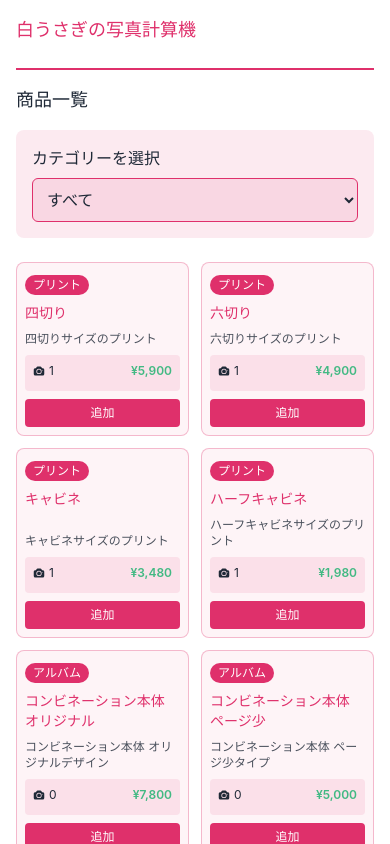
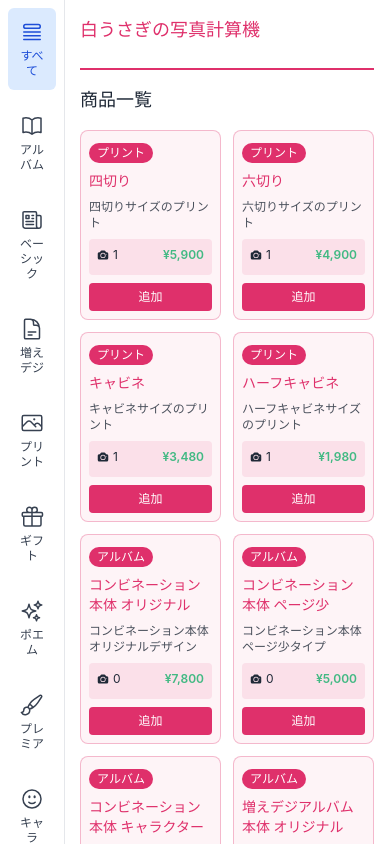
Before and after one commit to kiwi-26/photo-studio-price-calculator, a Vue app: page / in a window 390 px wide. Shown: the top 844 px of the page. Built offline with nearby package versions, Linux system fonts and the light colour scheme.

Commit message:
feat: add fixed category sidebar navigation
Implements a responsive sidebar for category navigation with desktop and mobile views.
Replaces previous category filter dropdown with permanent sidebar navigation.
Includes category icons and optimized mobile display.

```diff
--- a/src/App.vue
+++ b/src/App.vue
@@ -1,5 +1,14 @@
 <template>
   <div class="min-h-screen pb-20">
+    <!-- Category Sidebar -->
+    <CategorySidebar
+      :categories="categories"
+      :selected-category="selectedCategory"
+      @update:selected-category="selectedCategory = $event"
+    />
+
+    <!-- Main Content with left margin for sidebar -->
+    <div class="ml-16 md:ml-64">
       <AppHeader />
 
       <div class="grid grid-cols-1 lg:grid-cols-[1fr_400px] gap-4 sm:gap-6 lg:gap-8">
@@ -32,12 +41,14 @@
         />
       </div>
     </div>
+  </div>
 </template>
 
 <script setup lang="ts">
-import { ref } from 'vue';
+import { ref, computed } from 'vue';
 import { products as productsData } from './assets/products';
 import AppHeader from './components/AppHeader.vue';
+import CategorySidebar from './components/CategorySidebar.vue';
 import ProductsList from './components/ProductsList.vue';
 import ShoppingCart from './components/ShoppingCart.vue';
 import StickyCartFooter from './components/StickyCartFooter.vue';
@@ -47,6 +58,12 @@ import type { ProductType, CartItemType } from './types';
 const products = ref<ProductType[]>(productsData as ProductType[]);
 const cart = ref<CartItemType[]>([]);
 const selectedCategory = ref<string>('');
+
+// Computed
+const categories = computed(() => {
+  const uniqueCategories = [...new Set(products.value.map(p => p.category))];
+  return uniqueCategories.sort();
+});
 
 // Methods
 const addToCart = (product: ProductType) => {
--- /dev/null
+++ b/src/components/CategorySidebar.vue
@@ -0,0 +1,140 @@
+<template>
+  <aside class="fixed left-0 top-0 h-full bg-white dark:bg-gray-800 border-r border-gray-200 dark:border-gray-700 z-40">
+    <!-- Desktop Sidebar -->
+    <div class="hidden md:block w-64 h-full overflow-y-auto">
+      <div class="p-4">
+        <h2 class="text-lg font-semibold mb-4 text-gray-900 dark:text-white">カテゴリー</h2>
+        <nav class="space-y-2">
+          <!-- All Categories Option -->
+          <button
+            @click="selectCategory('')"
+            :class="[
+              'w-full text-left px-3 py-2 rounded-md text-sm font-medium transition-colors',
+              selectedCategory === ''
+                ? 'bg-blue-100 text-blue-700 dark:bg-blue-900 dark:text-blue-200'
+                : 'text-gray-700 dark:text-gray-300 hover:bg-gray-100 dark:hover:bg-gray-700'
+            ]"
+          >
+            <span class="flex items-center">
+              <QueueListIcon class="w-5 h-5 mr-3" />
+              すべて
+            </span>
+          </button>
+
+          <!-- Category Buttons -->
+          <button
+            v-for="category in categories"
+            :key="category"
+            @click="selectCategory(category)"
+            :class="[
+              'w-full text-left px-3 py-2 rounded-md text-sm font-medium transition-colors',
+              selectedCategory === category
+                ? 'bg-blue-100 text-blue-700 dark:bg-blue-900 dark:text-blue-200'
+                : 'text-gray-700 dark:text-gray-300 hover:bg-gray-100 dark:hover:bg-gray-700'
+            ]"
+          >
+            <span class="flex items-center">
+              <component :is="getCategoryIcon(category)" class="w-5 h-5 mr-3" />
+              <span class="truncate">{{ category }}</span>
+            </span>
+          </button>
+        </nav>
+      </div>
+    </div>
+
+    <!-- Mobile Compact Sidebar -->
+    <div class="md:hidden w-16 h-full overflow-y-auto">
+      <div class="p-2">
+        <nav class="space-y-3">
+          <!-- All Categories Option -->
+          <button
+            @click="selectCategory('')"
+            :class="[
+              'w-full flex flex-col items-center px-2 py-3 rounded-md text-xs font-medium transition-colors',
+              selectedCategory === ''
+                ? 'bg-blue-100 text-blue-700 dark:bg-blue-900 dark:text-blue-200'
+                : 'text-gray-700 dark:text-gray-300 hover:bg-gray-100 dark:hover:bg-gray-700'
+            ]"
+          >
+            <QueueListIcon class="w-6 h-6 mb-1" />
+            <span class="text-center leading-tight">すべて</span>
+          </button>
+
+          <!-- Category Buttons -->
+          <button
+            v-for="category in categories"
+            :key="category"
+            @click="selectCategory(category)"
+            :class="[
+              'w-full flex flex-col items-center px-2 py-3 rounded-md text-xs font-medium transition-colors',
+              selectedCategory === category
+                ? 'bg-blue-100 text-blue-700 dark:bg-blue-900 dark:text-blue-200'
+                : 'text-gray-700 dark:text-gray-300 hover:bg-gray-100 dark:hover:bg-gray-700'
+            ]"
+            :title="category"
+          >
+            <component :is="getCategoryIcon(category)" class="w-6 h-6 mb-1" />
+            <span class="text-center leading-tight">{{ getShortCategoryName(category) }}</span>
+          </button>
+        </nav>
+      </div>
+    </div>
+  </aside>
+</template>
+
+<script setup lang="ts">
+import {
+  QueueListIcon,
+  PhotoIcon,
+  BookOpenIcon,
+  DocumentTextIcon,
+  NewspaperIcon,
+  PaintBrushIcon,
+  FaceSmileIcon,
+  GiftIcon,
+  SparklesIcon
+} from '@heroicons/vue/24/outline';
+
+const props = defineProps<{
+  categories: string[];
+  selectedCategory?: string;
+}>();
+
+const emit = defineEmits<{
+  (e: 'update:selectedCategory', value: string): void;
+}>();
+
+const selectCategory = (category: string) => {
+  emit('update:selectedCategory', category);
+};
+
+const getCategoryIcon = (category: string) => {
+  const iconMap: Record<string, any> = {
+    'プリント': PhotoIcon,
+    'アルバム': BookOpenIcon,
+    'アルバムプリント 増えデジ': DocumentTextIcon,
+    'アルバムプリント ベーシック': NewspaperIcon,
+    '写真集': BookOpenIcon,
+    '写真台紙 プレミア': PaintBrushIcon,
+    '写真台紙 プレミア キャラクター': FaceSmileIcon,
+    '写真台紙 ギフト': GiftIcon,
+    '写真台紙 デザイン ポエム付き': SparklesIcon
+  };
+  return iconMap[category] || DocumentTextIcon;
+};
+
+const getShortCategoryName = (category: string): string => {
+  const shortNameMap: Record<string, string> = {
+    'プリント': 'プリント',
+    'アルバム': 'アルバム',
+    'アルバムプリント 増えデジ': '増えデジ',
+    'アルバムプリント ベーシック': 'ベーシック',
+    '写真集': '写真集',
+    '写真台紙 プレミア': 'プレミア',
+    '写真台紙 プレミア キャラクター': 'キャラ',
+    '写真台紙 ギフト': 'ギフト',
+    '写真台紙 デザイン ポエム付き': 'ポエム'
+  };
+  return shortNameMap[category] || category.slice(0, 4);
+};
+</script>
--- a/src/components/ProductsList.vue
+++ b/src/components/ProductsList.vue
@@ -1,13 +1,6 @@
 <template>
   <section>
     <h2 class="text-lg sm:text-xl lg:text-2xl mb-4 sm:mb-6">商品一覧</h2>
-
-    <!-- Category Filter -->
-    <CategoryFilter
-      :categories="categories"
-      :selected-category="selectedCategory"
-      @update:selected-category="$emit('update:selectedCategory', $event)"
-    />
 
     <!-- Products List -->
     <div class="grid gap-3 sm:gap-4 md:gap-6 grid-cols-2 sm:grid-cols-3 lg:grid-cols-4 xl:grid-cols-5">
@@ -23,7 +16,6 @@
 
 <script setup lang="ts">
 import { computed } from 'vue';
-import CategoryFilter from './CategoryFilter.vue';
 import ProductCard from './ProductCard.vue';
 import type { ProductType } from '../types';
 
@@ -37,11 +29,6 @@ const emit = defineEmits<{
   (e: 'update:selectedCategory', value: string): void;
 }>();
 
-const categories = computed(() => {
-  const uniqueCategories = [...new Set(props.products.map(p => p.category))];
-  return uniqueCategories.sort();
-});
-
 const filteredProducts = computed(() => {
   if (!props.selectedCategory) {
     return props.products;
--- a/src/style.css
+++ b/src/style.css
@@ -35,3 +35,14 @@
     overflow: hidden;
   }
 }
+
+/* Ensure sidebar doesn't interfere with main content scrolling */
+@layer components {
+  .sidebar-layout {
+    @apply relative;
+  }
+
+  .sidebar-layout .main-content {
+    @apply transition-all duration-300 ease-in-out;
+  }
+}
```
Also changed, not shown: 1 other file (tests, documents, lock files or other folders). Lines whose indentation alone changed are shown as unchanged.
